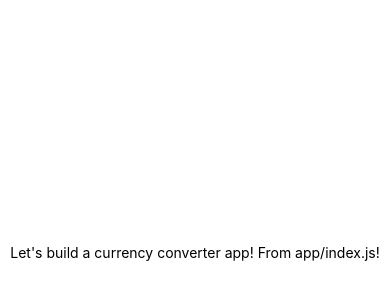
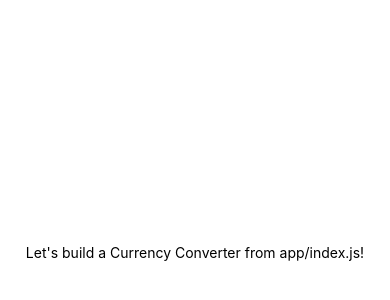
Before and after one commit to johsire/currency-converter-mobile-app-react-native, a React Native app: screen / in a window 390 px wide. Shown: the part 170-470 px from the top of the page. Built offline with nearby package versions, Linux system fonts and the light colour scheme.

Commit message:
Dependancies and Lint

```diff
--- a/app/index.js
+++ b/app/index.js
@@ -1,15 +1,5 @@
 import React from 'react';
 import { StyleSheet, Text, View } from 'react-native';
-
-export default class App extends React.Component {
-  render() {
-    return (
-      <View style={styles.container}>
-        <Text>Let's build a currency converter app! From app/index.js!</Text>
-      </View>
-    );
-  }
-}
 
 const styles = StyleSheet.create({
   container: {
@@ -19,3 +9,11 @@ const styles = StyleSheet.create({
     justifyContent: 'center',
   },
 });
+
+const App = () => (
+  <View style={styles.container}>
+    <Text>Let's build a Currency Converter from app/index.js!</Text>
+  </View>
+);
+
+export default App;
```
Also changed, not shown: package.json (+10 -4 lines), .eslintrc.json (added), 1 other file (tests, documents, lock files or other folders).
